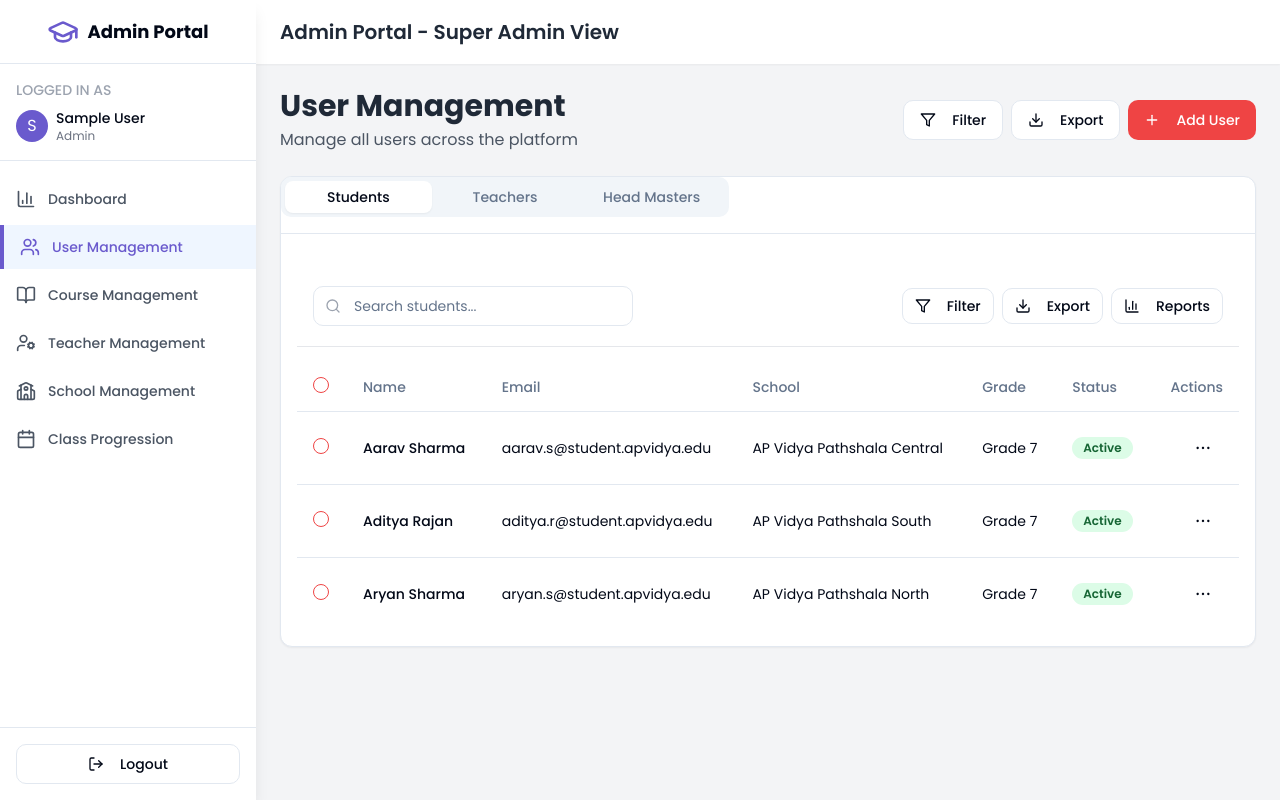
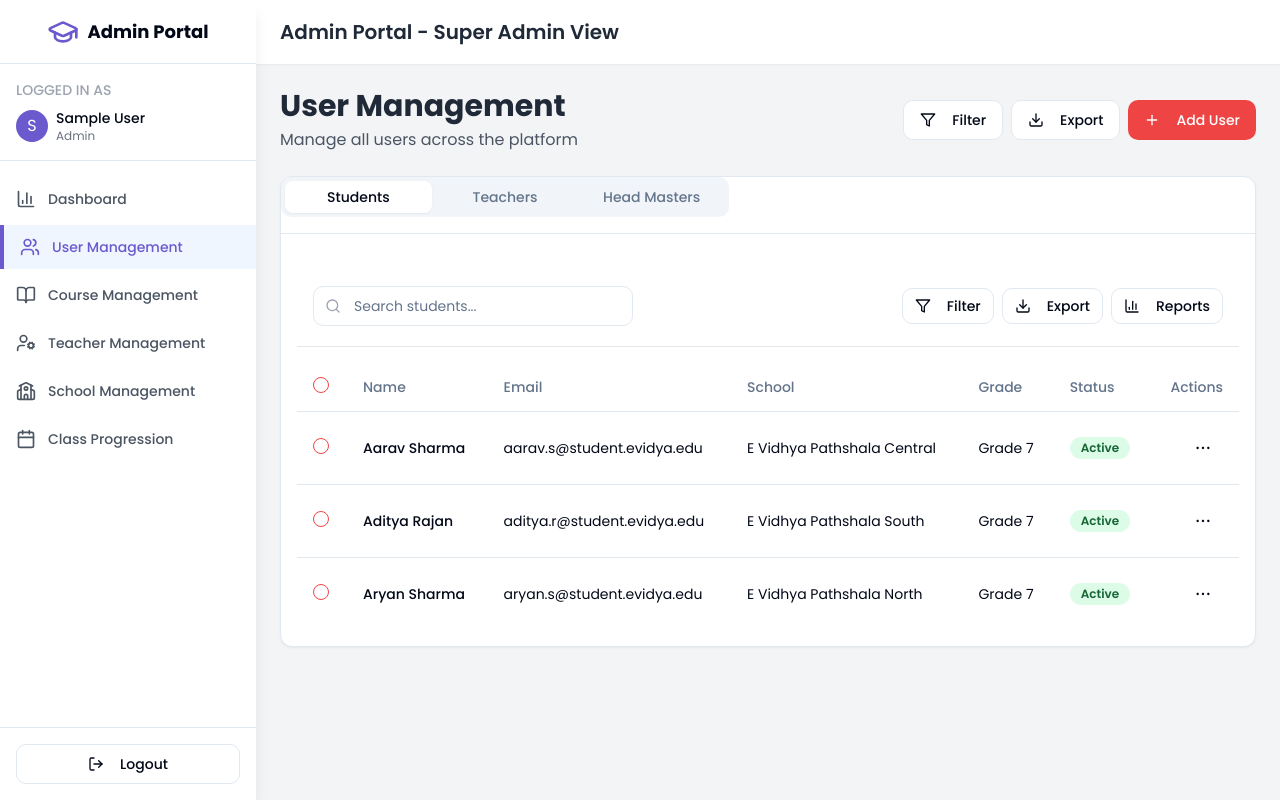
Before and after one commit to itzr00tbyte/ap-vidya-pathshala, a React (Vite) app: page /admin-portal/users in a window 1280 px wide. Built offline with nearby package versions, Linux system fonts and the light colour scheme; sample sign-in values are in the browser's storage.

Commit message:
Rename application name
Replaced "AP Vidya Pathashala" with "E Vidhya Pathashala" in the application.

```diff
--- a/index.html
+++ b/index.html
@@ -4,17 +4,17 @@
   <head>
     <meta charset="UTF-8" />
     <meta name="viewport" content="width=device-width, initial-scale=1.0" />
-    <title>AP Vidya Pathshala</title>
-    <meta name="description" content="Digital learning platform for students following the AP State Government curriculum from 6th to 10th standard." />
-    <meta name="author" content="AP Vidya Pathshala" />
+    <title>E Vidhya Pathshala</title>
+    <meta name="description" content="Digital learning platform for students following the curriculum from 6th to 10th standard." />
+    <meta name="author" content="E Vidhya Pathshala" />
 
-    <meta property="og:title" content="AP Vidya Pathshala" />
-    <meta property="og:description" content="Digital learning platform for students following the AP State Government curriculum from 6th to 10th standard." />
+    <meta property="og:title" content="E Vidhya Pathshala" />
+    <meta property="og:description" content="Digital learning platform for students following the curriculum from 6th to 10th standard." />
     <meta property="og:type" content="website" />
     <meta property="og:image" content="/ap-vidya-logo.png" />
 
     <meta name="twitter:card" content="summary_large_image" />
-    <meta name="twitter:site" content="@apvidyapathshala" />
+    <meta name="twitter:site" content="@evidyapathshala" />
     <meta name="twitter:image" content="/ap-vidya-logo.png" />
 
     <link rel="icon" href="/ap-vidya-favicon.ico" type="image/svg+xml">
--- a/src/components/navigation/NavLogo.tsx
+++ b/src/components/navigation/NavLogo.tsx
@@ -6,7 +6,7 @@ const NavLogo = () => {
   return (
     <Link to="/" className="flex items-center space-x-2">
       <GraduationCap className="h-8 w-8 text-ap-blue" />
-      <span className="text-xl font-bold text-ap-blue">AP Vidya Pathshala</span>
+      <span className="text-xl font-bold text-ap-blue">E Vidhya Pathshala</span>
     </Link>
   );
 };
--- a/src/data/mockSchools.ts
+++ b/src/data/mockSchools.ts
@@ -2,40 +2,40 @@
 export const MOCK_SCHOOLS = [
   {
     id: "sch1",
-    name: "AP Vidya Pathshala Central",
+    name: "E Vidhya Pathshala Central",
     location: "Hyderabad, Telangana",
     students: 10,
     teachers: 3,
     headmasterId: "hm1",
     status: "active",
     establishedYear: 2010,
-    contactEmail: "central@apvidyapathshala.edu",
+    contactEmail: "central@evidyapathshala.edu",
     contactPhone: "+91-40-12345678",
     address: "1-10-123, Begumpet, Hyderabad, Telangana, 500016"
   },
   {
     id: "sch2",
-    name: "AP Vidya Pathshala South",
+    name: "E Vidhya Pathshala South",
     location: "Chennai, Tamil Nadu",
     students: 10,
     teachers: 3,
     headmasterId: "hm2",
     status: "active",
     establishedYear: 2012,
-    contactEmail: "south@apvidyapathshala.edu",
+    contactEmail: "south@evidyapathshala.edu",
     contactPhone: "+91-44-23456789",
     address: "45, Anna Salai, Chennai, Tamil Nadu, 600002"
   },
   {
     id: "sch3",
-    name: "AP Vidya Pathshala North",
+    name: "E Vidhya Pathshala North",
     location: "Delhi, NCR",
     students: 10,
     teachers: 3,
     headmasterId: "hm3",
     status: "active",
     establishedYear: 2015,
-    contactEmail: "north@apvidyapathshala.edu",
+    contactEmail: "north@evidyapathshala.edu",
     contactPhone: "+91-11-34567890",
     address: "Block C, Connaught Place, New Delhi, 110001"
   }
--- a/src/data/mockStudents.ts
+++ b/src/data/mockStudents.ts
@@ -39,7 +39,7 @@ export const MOCK_STUDENTS: Student[] = [
   {
     id: "s1",
     name: "Aarav Sharma",
-    email: "aarav.s@student.apvidya.edu",
+    email: "aarav.s@student.evidya.edu",
     grade: 7,
     section: "A",
     schoolId: "sch1",
@@ -73,7 +73,7 @@ export const MOCK_STUDENTS: Student[] = [
   {
     id: "s11",
     name: "Aditya Rajan",
-    email: "aditya.r@student.apvidya.edu",
+    email: "aditya.r@student.evidya.edu",
     grade: 7,
     section: "A",
     schoolId: "sch2",
@@ -107,7 +107,7 @@ export const MOCK_STUDENTS: Student[] = [
   {
     id: "s21",
     name: "Aryan Sharma",
-    email: "aryan.s@student.apvidya.edu",
+    email: "aryan.s@student.evidya.edu",
     grade: 7,
     section: "A",
     schoolId: "sch3",
--- a/src/pages/admin/AdminLogin.tsx
+++ b/src/pages/admin/AdminLogin.tsx
@@ -1,4 +1,3 @@
-
 import { useState } from "react";
 import { useNavigate } from "react-router-dom";
 import { z } from "zod";
@@ -90,7 +89,7 @@ export default function AdminLogin() {
         <div className="flex justify-center mb-8">
           <div className="flex items-center space-x-2">
             <GraduationCap className="h-12 w-12 text-ap-blue" />
-            <span className="text-2xl font-bold text-ap-blue">AP Vidya Pathshala</span>
+            <span className="text-2xl font-bold text-ap-blue">E Vidhya Pathshala</span>
           </div>
         </div>
 
```
